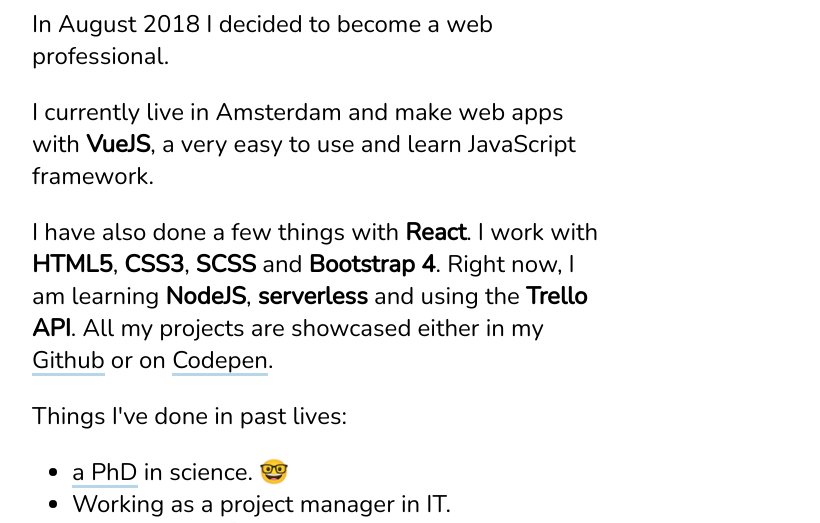
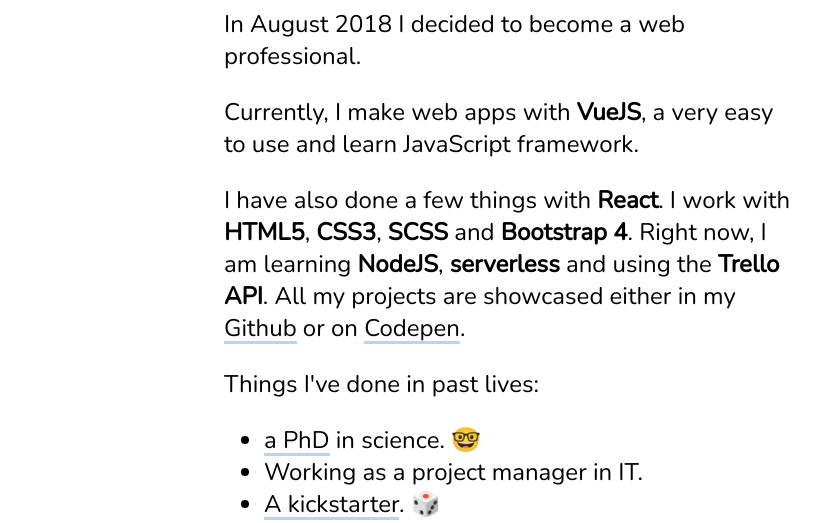
Before and after one commit to luismartinezs/luis-martinez, a website: page index.html in a window 1280 px wide. Shown: the part 233-756 px from the top of the page, without its empty margins (16-836 px from the left). Drawn offline with nearby package versions, Linux system fonts and the light colour scheme.

Commit message:
index.html needs to be in root for gh-pages to work

```diff
--- a/src/index.html
+++ b/index.html
@@ -5,7 +5,7 @@
     <meta name="viewport" content="width=device-width, initial-scale=1.0" />
     <meta http-equiv="X-UA-Compatible" content="ie=edge" />
     <link href="https://fonts.googleapis.com/css?family=Nunito&display=swap" rel="stylesheet" />
-    <link rel="stylesheet" href="style.css" />
+    <link rel="stylesheet" href="./src/style.css" />
     <title>Luis Martinez</title>
   </head>
   <body>
@@ -18,7 +18,7 @@
       </p>
 
       <p>
-        I currently live in Amsterdam and make web apps with <strong>VueJS</strong>, a very easy to
+        Currently, I make web apps with <strong>VueJS</strong>, a very easy to
         use and learn JavaScript framework.
       </p>
 
--- a/src/style.css
+++ b/src/style.css
@@ -2,6 +2,9 @@
   --a-color: rgb(181, 215, 233);
   --a-height: 90%;
   --a-height-hover: 10%;
+  --sm: 576px;
+  --md: 768px;
+  --lg: 992px;
 }
 
 body {
@@ -14,7 +17,7 @@
 
 main {
   font-size: 1.2rem;
-  padding: 1rem;
+  padding: 1rem 1rem 1rem 1rem;
 }
 
 a {
@@ -58,14 +61,20 @@
 }
 
 footer {
-	font-size: 1rem;
-	margin: 0.5rem 1rem;
+  font-size: 1rem;
+  margin: 0.5rem 1rem;
 }
 
-@media (min-width: 575px) {
+@media (min-width: 576px) {
   main {
     font-size: 1.5rem;
-    padding: 2rem 3rem;
-    max-width: 575px;
+    padding: 2rem 4rem;
+    max-width: var(--sm);
   }
 }
+
+@media (min-width: 992px) {
+  main {
+    padding-left: 15rem;
+  }
+}
```
